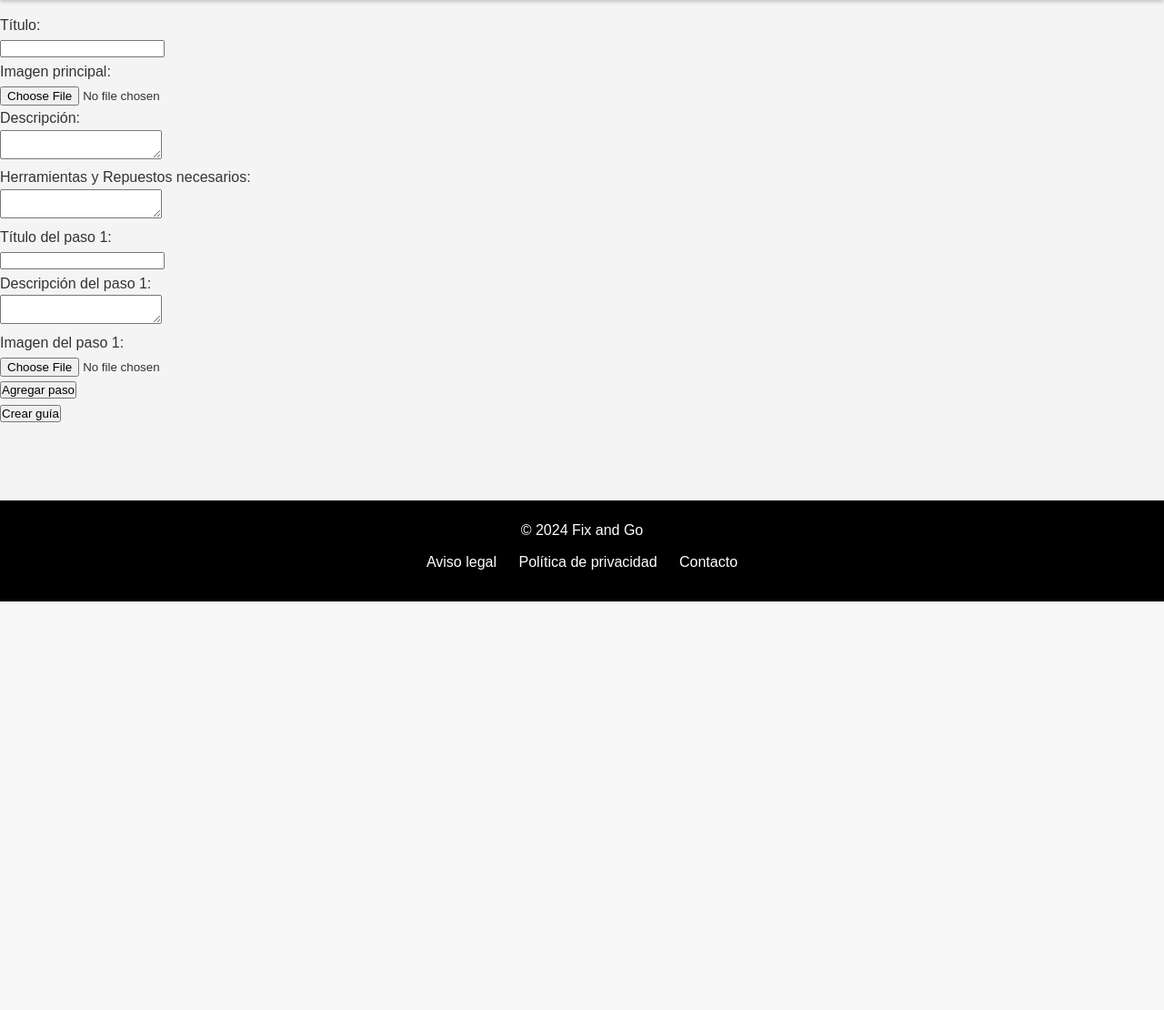
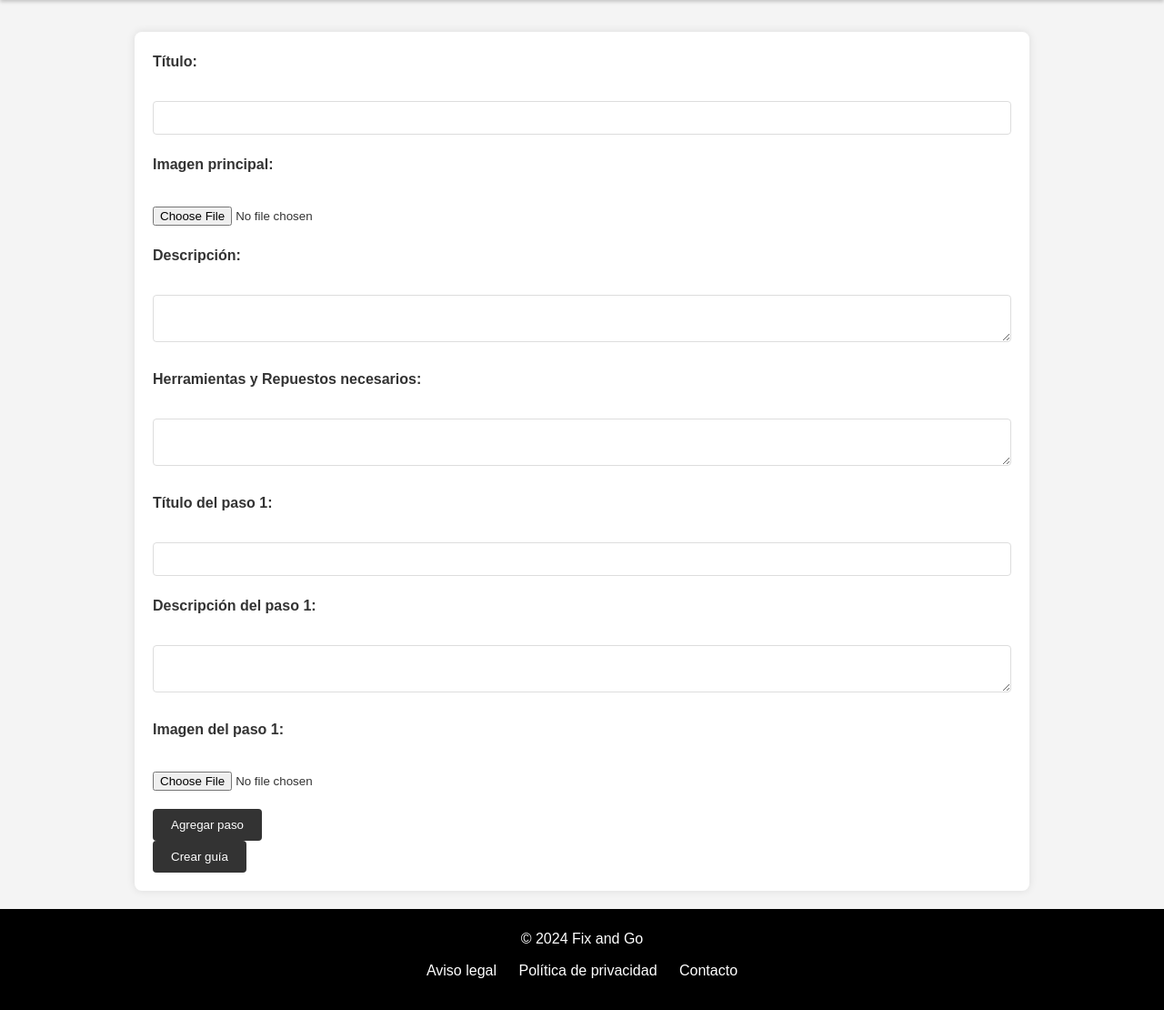
Before and after one commit to simonzk27/FixandGo, a PHP site: page /php/createGuide.php in a window 1280 px wide. Shown: the part 139-1249 px from the top of the page at 91% size. Before the commit the page ends 800 px from the top, so only its background shows below. Run offline with PHP 8.4, Linux system fonts and the light colour scheme; the visitor is signed in with stand-in values (Sample User, id 1).

Commit message:
guidestyleeee

```diff
--- /dev/null
+++ b/css/styleCreateGuide.css
@@ -0,0 +1,187 @@
+/* Reset some basic elements */
+* {
+  margin: 0;
+  padding: 0;
+  box-sizing: border-box;
+}
+
+body {
+  font-family: Arial, sans-serif;
+  line-height: 1.6;
+  color: #333;
+  background-color: #f4f4f4;
+  display: flex;
+  flex-direction: column;
+  min-height: 100vh;
+}
+
+.container {
+  width: 80%;
+  margin: auto;
+  overflow: hidden;
+}
+
+/* Header */
+header {
+  background-color: #0d0c0c4a; /* Color de fondo azul claro */
+  padding: 20px;
+  margin-bottom: 15px;
+  box-shadow: 0 2px 4px 0 rgba(0, 0, 0, 0.2); /* Sombra sutil */
+
+}
+
+.logo {
+  height: 50px; /* Ajusta esto al tamaÃ±o que prefieras */
+}
+
+header h1 {
+  color: #333; /* Color de texto gris oscuro */
+  font-size: 24px;
+  margin: 0; /* Eliminar margen */
+}
+
+/* Propiedades flexbox para el contenedor */
+header .container {
+  display: flex;
+  flex-direction: column; /* Organizar en columna */
+}
+
+/* Elementos del lado izquierdo */
+.top-section {
+  display: flex;
+  align-items: center;
+}
+
+/* Elementos del lado derecho */
+nav {
+  display: flex;
+  justify-content: space-between;
+}
+
+/* MenÃºs de navegaciÃ³n */
+header nav ul {
+  list-style: none; /* Eliminar viÃ±etas */
+  padding: 0; /* Eliminar padding */
+  margin: 0; /* Eliminar margen */
+}
+
+header nav li {
+  display: inline-block; /* Mostrar elementos del menÃº en lÃ­nea */
+  padding: 10px 20px; /* Agregar espacio entre elementos del menÃº */
+  background-color: #333; /* Establecer el color de fondo */
+  border-radius: 15px; /* Bordes redondeados */
+}
+
+header nav li a {
+  color: #fff; /* Color de texto blanco */
+  text-decoration: none; /* Eliminar subrayado */
+  font-size: 18px;
+  transition: color 0.3s ease; /* Efecto suave al pasar el mouse */
+}
+
+header nav li a:hover {
+  color: #ccc; /* Gris claro al pasar el mouse */
+}
+
+.user-info {
+  display: inline-block;
+  padding: 10px 20px;
+  background-color: #333;
+  border-radius: 15px; /* Bordes redondeados */
+}
+
+.user-info.welcome-msg {
+  color: #fff; /* Color de texto blanco */
+}
+
+.user-info a {
+  color: #fff; /* Color de texto blanco */
+  text-decoration: none; /* Eliminar subrayado */
+  font-size: 18px;
+  transition: color 0.3s ease; /* Efecto suave al pasar el mouse */
+}
+
+.user-info a:hover {
+  color: #ccc; /* Gris claro al pasar el mouse */
+}
+
+/* Footer */
+footer {
+  background: #000000;
+  padding: 20px;
+  text-align: center;
+  margin-top: auto;
+  position: relative;
+}
+
+footer ul {
+  list-style-type: none;
+  padding: 10px 0;
+}
+
+footer {
+  color: #ffffff;
+}
+
+footer ul li {
+  display: inline-block; /* Cambiado a inline-block */
+  margin: 0 10px;
+}
+
+footer ul li a {
+  color: #ffffff;
+  text-decoration: none;
+}
+/* hacia abajo main */
+
+
+body {
+  font-family: Arial, sans-serif;
+  background-color: #f4f4f4;
+  margin: 0;
+  padding: 0;
+}
+
+main {
+  width: 80%;
+  margin: 0 auto;
+  padding: 20px;
+}
+
+form {
+  background-color: #ffffff;
+  padding: 20px;
+  border-radius: 8px;
+  box-shadow: 0px 0px 10px 0px rgba(0,0,0,0.1);
+}
+
+label {
+  font-weight: bold;
+  display: block;
+  margin-bottom: 5px;
+}
+
+input[type="text"], textarea {
+  width: 100%;
+  padding: 10px;
+  margin-bottom: 20px;
+  border-radius: 4px;
+  border: 1px solid #ddd;
+}
+
+input[type="file"] {
+  margin-bottom: 20px;
+}
+
+button, input[type="submit"] {
+  background-color: #333;
+  color: #ffffff;
+  border: none;
+  padding: 10px 20px;
+  border-radius: 4px;
+  cursor: pointer;
+}
+
+button:hover, input[type="submit"]:hover {
+  background-color: #444;
+}
--- a/php/createGuide.php
+++ b/php/createGuide.php
@@ -7,7 +7,7 @@
         <meta charset="UTF-8">
         <meta name="viewport" content="width=device-width, initial-scale=1.0">
         <title>Fix and Go</title>
-        <link rel="stylesheet" href="../css/styleRepairnow.css">
+        <link rel="stylesheet" href="../css/styleCreateGuide.css">
     </head>
     <body>
         <header>
```
